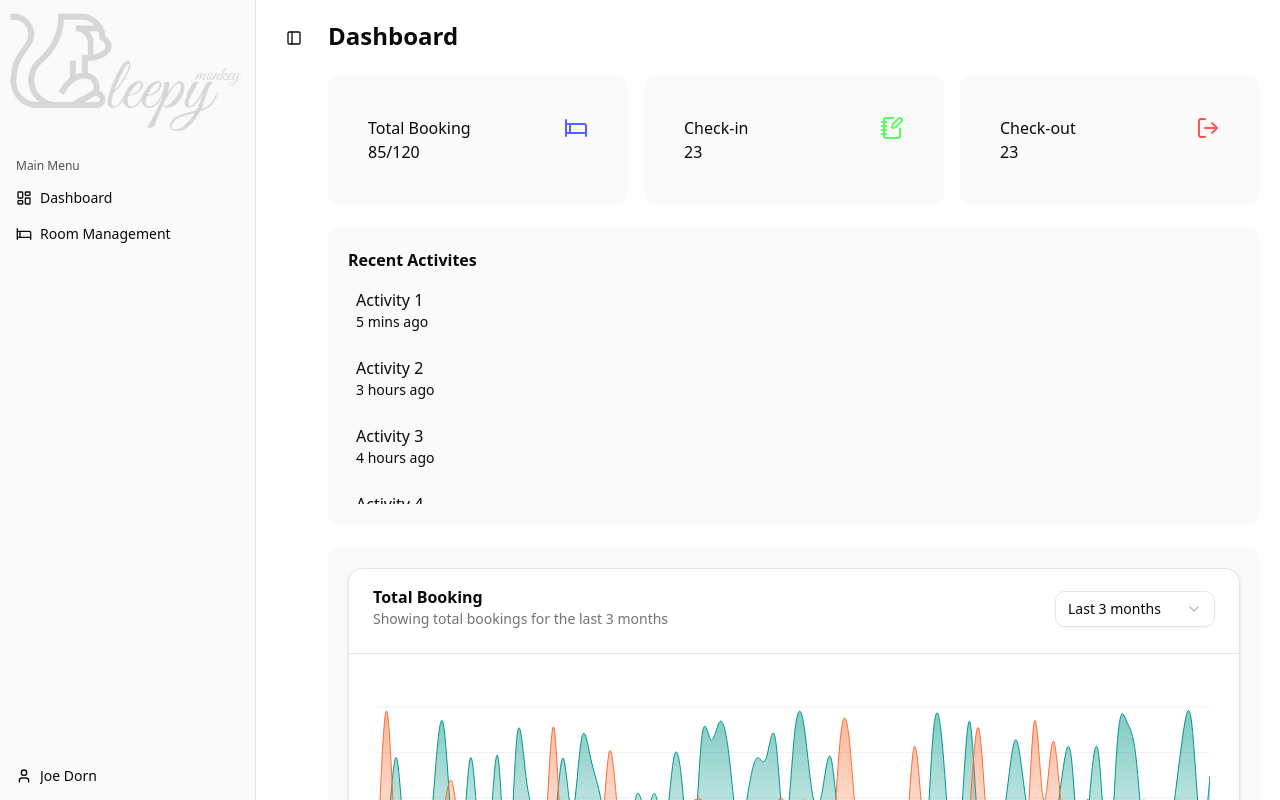
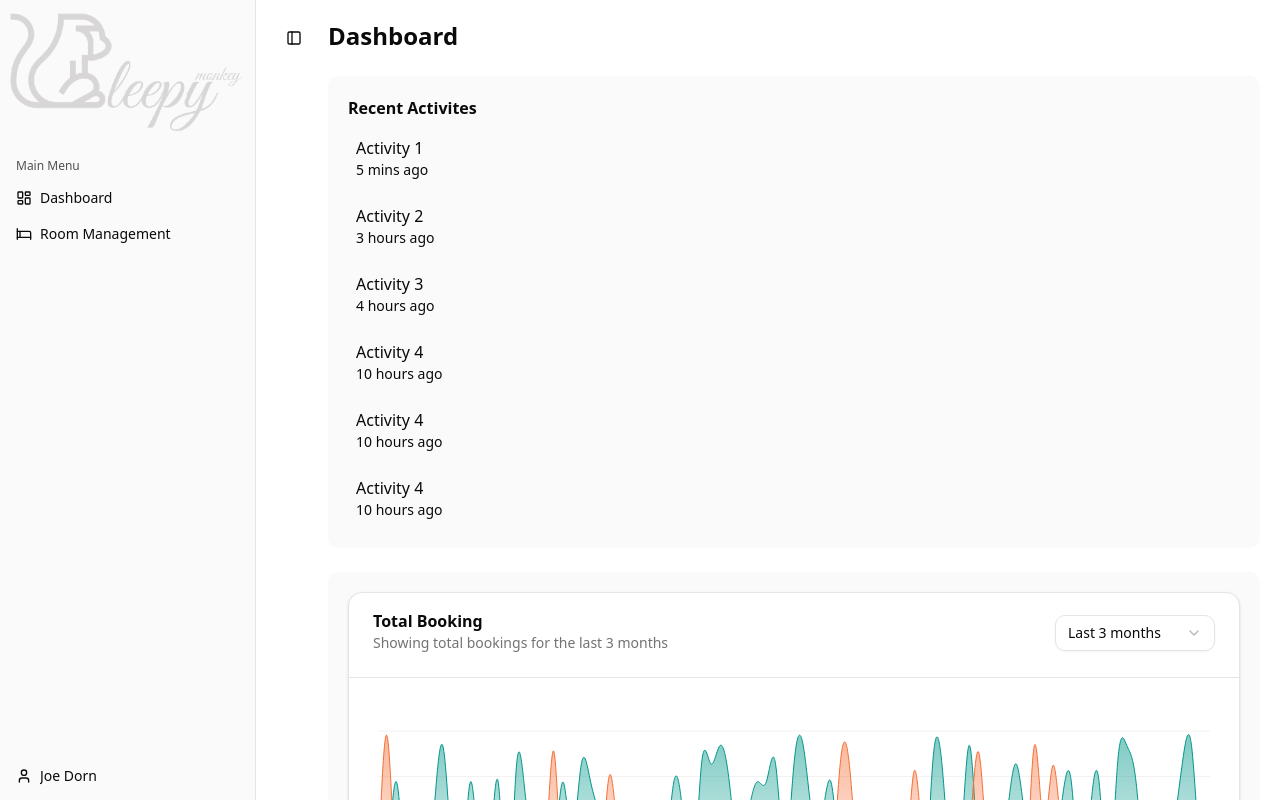
Before and after one commit to Pannnomaly/GroupProject-6-React, a React (Vite) app: page /admindashboard in a window 1280 px wide. Shown: the top 800 px of the page. Built offline with nearby package versions, Linux system fonts and the light colour scheme.

Commit message:
remove block-1 cuz Room-management also have it

```diff
--- a/src/pages/AdminDashboard.jsx
+++ b/src/pages/AdminDashboard.jsx
@@ -7,29 +7,6 @@ export default function AdminDashboard() {
         <div>
           <h1 className="text-2xl font-bold">Dashboard</h1>
         </div>
-        <div id="block-1" className="grid grid-cols-1 md:grid-cols-3 gap-4">
-          <div className="bg-primary-foreground rounded-lg min-h-32 flex-1 flex justify-between p-10">
-            <div>
-              <p>Total Booking</p>
-              <p>85/120</p>
-            </div>
-            <Bed color="#5661ff" />
-          </div>
-          <div className="bg-primary-foreground rounded-lg min-h-32 flex-1 flex justify-between p-10">
-            <div>
-              <p>Check-in</p>
-              <p>23</p>
-            </div>
-            <NotebookPen color="#56ff5e" />
-          </div>
-          <div className="bg-primary-foreground rounded-lg min-h-32 flex-1 flex justify-between p-10">
-            <div>
-              <p>Check-out</p>
-              <p>23</p>
-            </div>
-            <LogOut color="#ff5656" />
-          </div>
-        </div>
         <div id="block-2" className="grid grid-cols-1 gap-4">
           <div
             id="RA"
@@ -38,7 +15,7 @@ export default function AdminDashboard() {
             <p className="font-bold">Recent Activites</p>
             <div
               id="scrolling-RA"
-              className="flex flex-col gap-2 max-h-56 overflow-y-auto pr-2"
+              className="flex flex-col gap-2 max-h-100 overflow-y-auto pr-2"
             >
               <div className="p-2">
                 <p>Activity 1</p>
@@ -56,6 +33,34 @@ export default function AdminDashboard() {
                 <p>Activity 4</p>
                 <p className="text-sm font-extralight">10 hours ago</p>
               </div>
+              <div className="p-2">
+                <p>Activity 4</p>
+                <p className="text-sm font-extralight">10 hours ago</p>
+              </div>
+              <div className="p-2">
+                <p>Activity 4</p>
+                <p className="text-sm font-extralight">10 hours ago</p>
+              </div>
+              <div className="p-2">
+                <p>Activity 4</p>
+                <p className="text-sm font-extralight">10 hours ago</p>
+              </div>
+              <div className="p-2">
+                <p>Activity 4</p>
+                <p className="text-sm font-extralight">10 hours ago</p>
+              </div>
+              <div className="p-2">
+                <p>Activity 4</p>
+                <p className="text-sm font-extralight">10 hours ago</p>
+              </div>
+              <div className="p-2">
+                <p>Activity 4</p>
+                <p className="text-sm font-extralight">10 hours ago</p>
+              </div>
+              <div className="p-2">
+                <p>Activity 4</p>
+                <p className="text-sm font-extralight">10 hours ago</p>
+              </div>
             </div>
           </div>
         </div>
```
